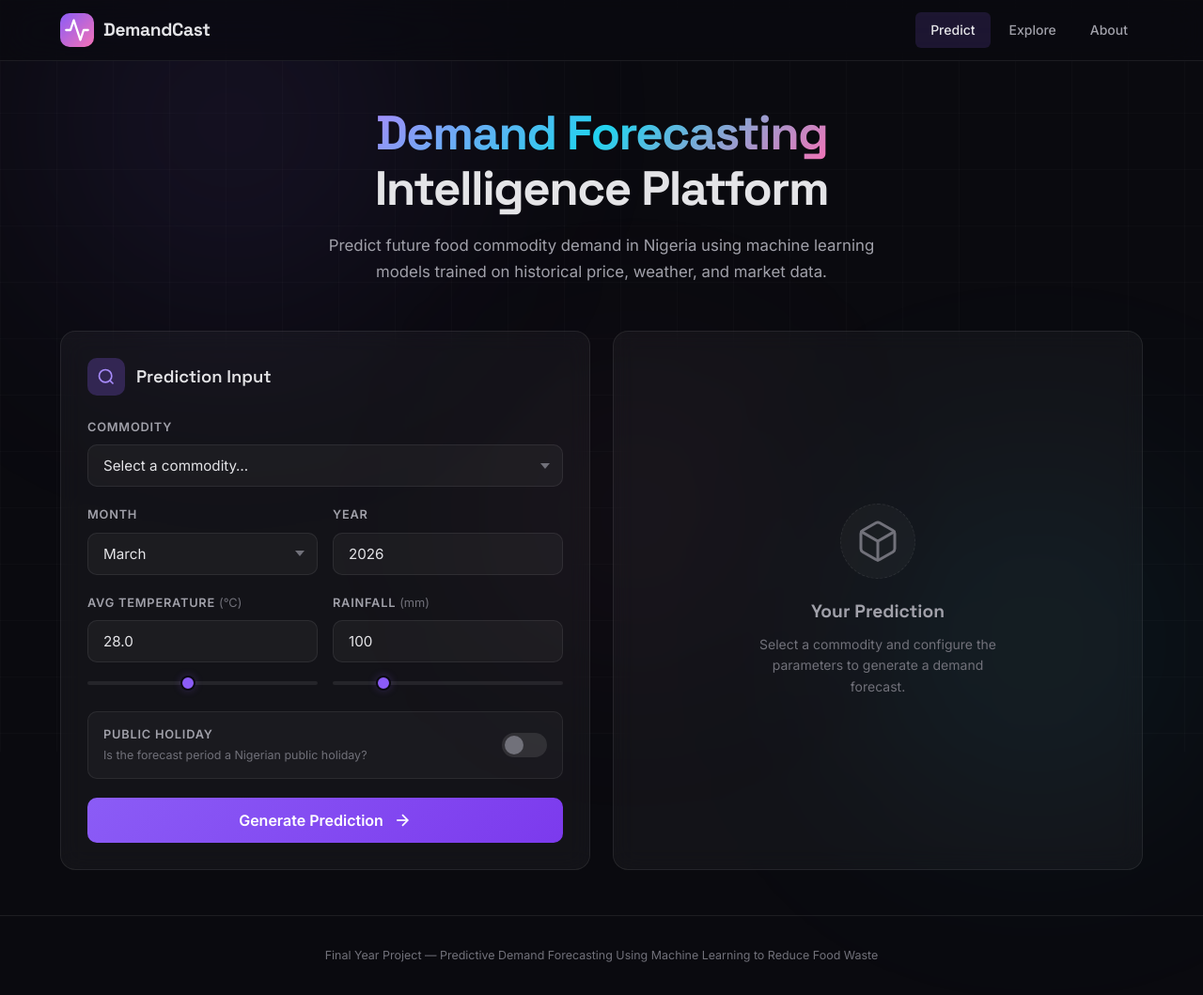
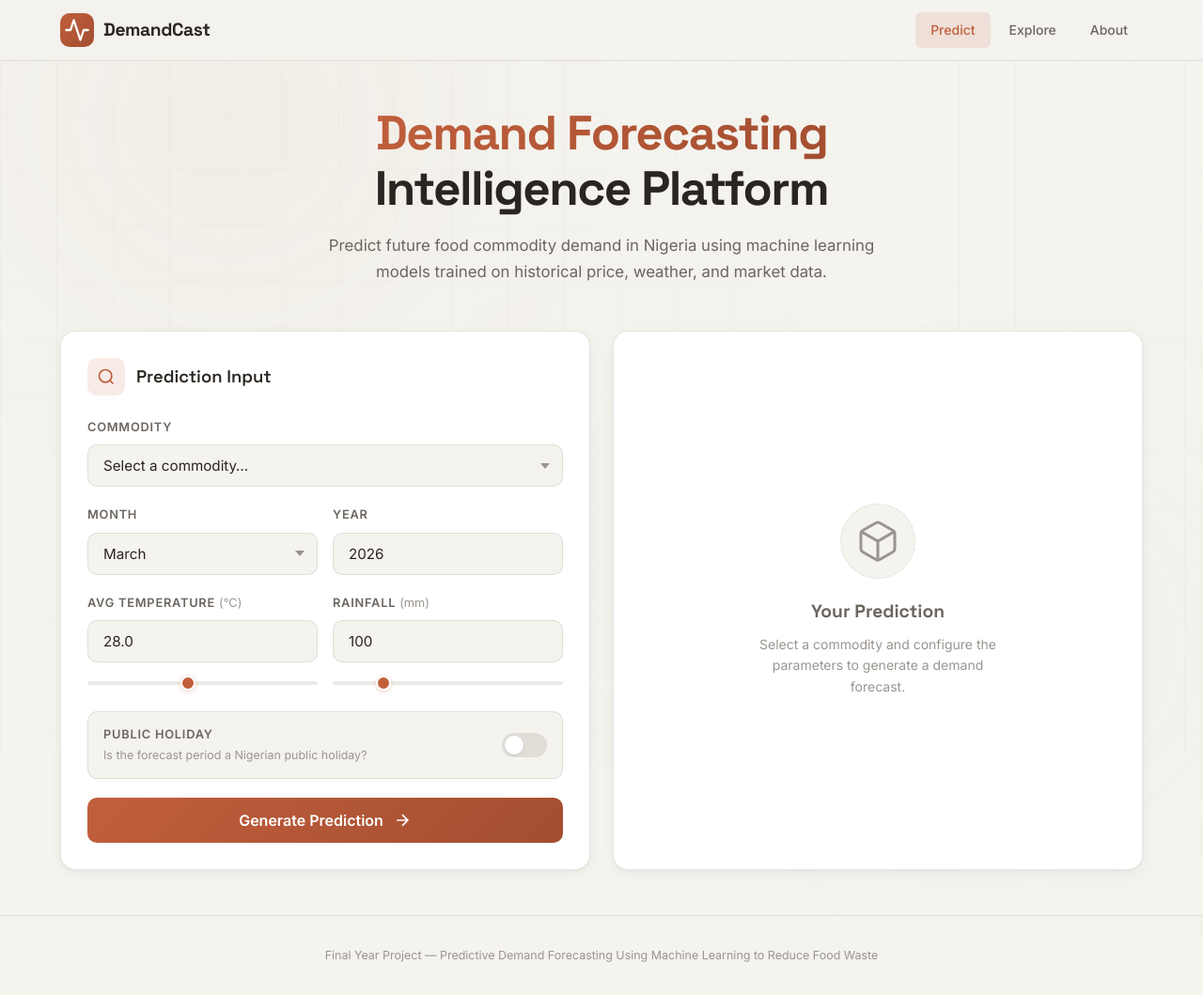
Before and after one commit to victoribironke/final-year-project, a Flask app: page / in a window 1280 px wide. Shown: the whole page at 94% size. Run offline with Flask 3, Linux system fonts and the light colour scheme; data that the repository does not hold is empty; parts of the project's set-up code (start-up, migrations or seed data) failed here and were passed over.

Commit message:
feat: transition design system from dark mode to warm light mode

```diff
--- a/static/css/style.css
+++ b/static/css/style.css
@@ -1,32 +1,38 @@
 /* ═══════════════════════════════════════════════════════════
    DemandCast – Demand Forecasting UI
-   Premium dark-mode design with glassmorphism & micro-animations
+   Warm light-mode design with Claude-inspired palette
    ═══════════════════════════════════════════════════════════ */
 
 /* ── CSS Variables ──────────────────────────────────────── */
 :root {
-  --bg: #0a0a0f;
-  --bg-card: rgba(255, 255, 255, 0.04);
-  --bg-card-hover: rgba(255, 255, 255, 0.07);
-  --border: rgba(255, 255, 255, 0.08);
-  --border-focus: rgba(139, 92, 246, 0.5);
-  --text: #e4e4e7;
-  --text-muted: #a1a1aa;
-  --text-dim: #71717a;
-  --accent: #8b5cf6;
-  --accent-light: #a78bfa;
-  --accent-glow: rgba(139, 92, 246, 0.25);
-  --green: #34d399;
-  --green-bg: rgba(52, 211, 153, 0.1);
-  --orange: #fb923c;
-  --pink: #f472b6;
-  --cyan: #22d3ee;
+  --bg: #f4f3ee;
+  --bg-card: #ffffff;
+  --bg-card-hover: #ffffff;
+  --bg-subtle: rgba(177, 173, 161, 0.08);
+  --border: rgba(177, 173, 161, 0.3);
+  --border-focus: rgba(193, 95, 60, 0.5);
+  --text: #2a2520;
+  --text-muted: #6b6560;
+  --text-dim: #9a9590;
+  --accent: #c15f3c;
+  --accent-light: #d4745a;
+  --accent-dark: #a34e30;
+  --accent-glow: rgba(193, 95, 60, 0.12);
+  --accent-bg: rgba(193, 95, 60, 0.06);
+  --green: #3a8a5c;
+  --green-bg: rgba(58, 138, 92, 0.08);
+  --orange: #c17a3c;
+  --pink: #c15f6a;
+  --cyan: #4a8a8a;
+  --warm-gray: #b1ada1;
   --radius: 16px;
   --radius-sm: 10px;
   --radius-xs: 6px;
   --font: "Inter", -apple-system, BlinkMacSystemFont, sans-serif;
   --font-display: "Space Grotesk", var(--font);
-  --shadow: 0 8px 32px rgba(0, 0, 0, 0.3);
+  --shadow: 0 1px 3px rgba(42, 37, 32, 0.06), 0 4px 16px rgba(42, 37, 32, 0.04);
+  --shadow-lg:
+    0 4px 12px rgba(42, 37, 32, 0.06), 0 12px 40px rgba(42, 37, 32, 0.08);
   --transition: 0.25s cubic-bezier(0.4, 0, 0.2, 1);
 }
 
@@ -51,8 +57,11 @@ body {
   line-height: 1.6;
 }
 a {
-  color: var(--accent-light);
+  color: var(--accent);
   text-decoration: none;
+}
+a:hover {
+  color: var(--accent-dark);
 }
 img {
   max-width: 100%;
@@ -65,8 +74,8 @@ img {
   z-index: 0;
   pointer-events: none;
   background-image:
-    linear-gradient(rgba(255, 255, 255, 0.02) 1px, transparent 1px),
-    linear-gradient(90deg, rgba(255, 255, 255, 0.02) 1px, transparent 1px);
+    linear-gradient(rgba(177, 173, 161, 0.06) 1px, transparent 1px),
+    linear-gradient(90deg, rgba(177, 173, 161, 0.06) 1px, transparent 1px);
   background-size: 60px 60px;
 }
 .glow {
@@ -82,11 +91,7 @@ img {
   height: 600px;
   top: -200px;
   left: -100px;
-  background: radial-gradient(
-    circle,
-    rgba(139, 92, 246, 0.15),
-    transparent 70%
-  );
+  background: radial-gradient(circle, rgba(193, 95, 60, 0.07), transparent 70%);
   animation: float1 20s ease-in-out infinite;
 }
 .glow-2 {
@@ -96,7 +101,7 @@ img {
   right: -100px;
   background: radial-gradient(
     circle,
-    rgba(34, 211, 238, 0.12),
+    rgba(177, 173, 161, 0.08),
     transparent 70%
   );
   animation: float2 25s ease-in-out infinite;
@@ -106,11 +111,7 @@ img {
   height: 400px;
   top: 40%;
   left: 50%;
-  background: radial-gradient(
-    circle,
-    rgba(244, 114, 182, 0.08),
-    transparent 70%
-  );
+  background: radial-gradient(circle, rgba(193, 95, 60, 0.04), transparent 70%);
   animation: float3 18s ease-in-out infinite;
 }
 @keyframes float1 {
@@ -146,9 +147,9 @@ img {
   position: sticky;
   top: 0;
   z-index: 100;
-  backdrop-filter: blur(20px) saturate(1.5);
-  -webkit-backdrop-filter: blur(20px) saturate(1.5);
-  background: rgba(10, 10, 15, 0.75);
+  backdrop-filter: blur(20px) saturate(1.2);
+  -webkit-backdrop-filter: blur(20px) saturate(1.2);
+  background: rgba(244, 243, 238, 0.85);
   border-bottom: 1px solid var(--border);
 }
 .header-inner {
@@ -169,7 +170,7 @@ img {
   width: 36px;
   height: 36px;
   border-radius: 10px;
-  background: linear-gradient(135deg, var(--accent), var(--pink));
+  background: linear-gradient(135deg, var(--accent), var(--accent-dark));
   display: grid;
   place-items: center;
   color: #fff;
@@ -179,6 +180,7 @@ img {
   font-weight: 700;
   font-size: 1.2rem;
   letter-spacing: -0.02em;
+  color: var(--text);
 }
 .nav-links {
   display: flex;
@@ -197,11 +199,11 @@ img {
 }
 .nav-link:hover {
   color: var(--text);
-  background: rgba(255, 255, 255, 0.05);
+  background: var(--bg-subtle);
 }
 .nav-link.active {
-  color: var(--text);
-  background: rgba(139, 92, 246, 0.15);
+  color: var(--accent);
+  background: var(--accent-glow);
 }
 
 /* ── Main ───────────────────────────────────────────────── */
@@ -244,14 +246,10 @@ img {
   letter-spacing: -0.03em;
   line-height: 1.15;
   margin-bottom: 16px;
+  color: var(--text);
 }
 .gradient-text {
-  background: linear-gradient(
-    135deg,
-    var(--accent-light),
-    var(--cyan),
-    var(--pink)
-  );
+  background: linear-gradient(135deg, var(--accent), var(--accent-dark));
   -webkit-background-clip: text;
   -webkit-text-fill-color: transparent;
   background-clip: text;
@@ -277,13 +276,13 @@ img {
   background: var(--bg-card);
   border: 1px solid var(--border);
   border-radius: var(--radius);
-  backdrop-filter: blur(12px);
-  -webkit-backdrop-filter: blur(12px);
   padding: 28px;
   transition: var(--transition);
+  box-shadow: var(--shadow);
 }
 .glass-card:hover {
-  border-color: rgba(255, 255, 255, 0.12);
+  box-shadow: var(--shadow-lg);
+  border-color: rgba(177, 173, 161, 0.4);
 }
 
 /* ── Predict Layout ─────────────────────────────────────── */
@@ -306,7 +305,7 @@ img {
   height: 40px;
   border-radius: var(--radius-sm);
   background: var(--accent-glow);
-  color: var(--accent-light);
+  color: var(--accent);
   display: grid;
   place-items: center;
 }
@@ -314,6 +313,7 @@ img {
   font-family: var(--font-display);
   font-size: 1.15rem;
   font-weight: 600;
+  color: var(--text);
 }
 
 /* ── Form ───────────────────────────────────────────────── */
@@ -348,7 +348,7 @@ img {
   font-size: 0.95rem;
   font-family: var(--font);
   color: var(--text);
-  background: rgba(255, 255, 255, 0.04);
+  background: var(--bg);
   border: 1px solid var(--border);
   border-radius: var(--radius-sm);
   outline: none;
@@ -394,7 +394,7 @@ img {
   height: 4px;
   -webkit-appearance: none;
   appearance: none;
-  background: rgba(255, 255, 255, 0.08);
+  background: rgba(177, 173, 161, 0.25);
   border-radius: 2px;
   outline: none;
 }
@@ -416,13 +416,13 @@ img {
   justify-content: space-between;
   padding: 14px 16px;
   border-radius: var(--radius-sm);
-  background: rgba(255, 255, 255, 0.03);
+  background: var(--bg);
   border: 1px solid var(--border);
   cursor: pointer;
   transition: var(--transition);
 }
 .toggle-label:hover {
-  border-color: rgba(255, 255, 255, 0.12);
+  border-color: rgba(177, 173, 161, 0.5);
 }
 .toggle-text {
   display: flex;
@@ -451,7 +451,7 @@ img {
   position: absolute;
   inset: 0;
   border-radius: 26px;
-  background: rgba(255, 255, 255, 0.1);
+  background: rgba(177, 173, 161, 0.3);
   transition: var(--transition);
 }
 .toggle-slider::before {
@@ -462,8 +462,9 @@ img {
   width: 20px;
   height: 20px;
   border-radius: 50%;
-  background: var(--text-dim);
+  background: #fff;
   transition: var(--transition);
+  box-shadow: 0 1px 3px rgba(0, 0, 0, 0.1);
 }
 .toggle-switch input:checked + .toggle-slider {
   background: var(--accent);
@@ -482,7 +483,7 @@ img {
   font-family: var(--font);
   color: #fff;
   cursor: pointer;
-  background: linear-gradient(135deg, var(--accent), #7c3aed);
+  background: linear-gradient(135deg, var(--accent), var(--accent-dark));
   border: none;
   border-radius: var(--radius-sm);
   display: flex;
@@ -497,7 +498,7 @@ img {
   content: "";
   position: absolute;
   inset: 0;
-  background: linear-gradient(135deg, rgba(255, 255, 255, 0.1), transparent);
+  background: linear-gradient(135deg, rgba(255, 255, 255, 0.15), transparent);
   opacity: 0;
   transition: var(--transition);
 }
@@ -549,7 +550,7 @@ img {
   height: 80px;
   margin: 0 auto 20px;
   border-radius: 50%;
-  background: rgba(255, 255, 255, 0.03);
+  background: var(--bg);
   border: 1px dashed var(--border);
   display: grid;
   place-items: center;
```
Also changed, not shown: other parts of static/css/style.css (+40 -27 lines).
